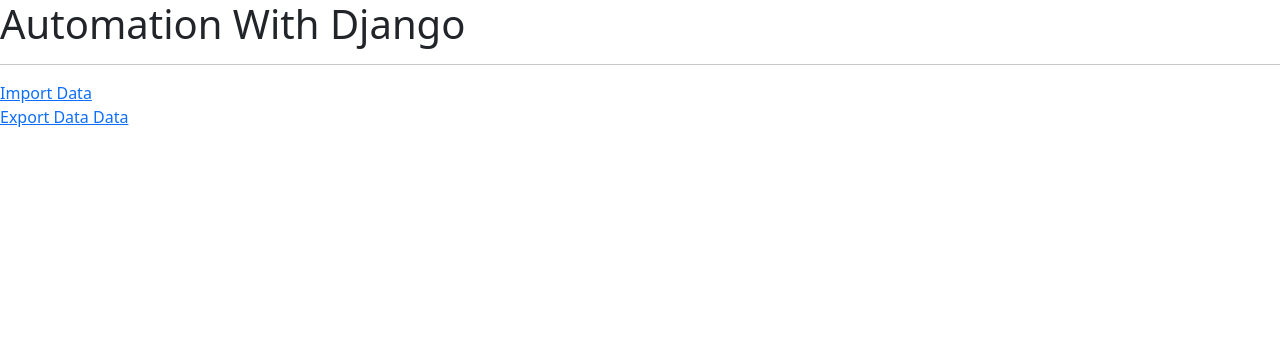
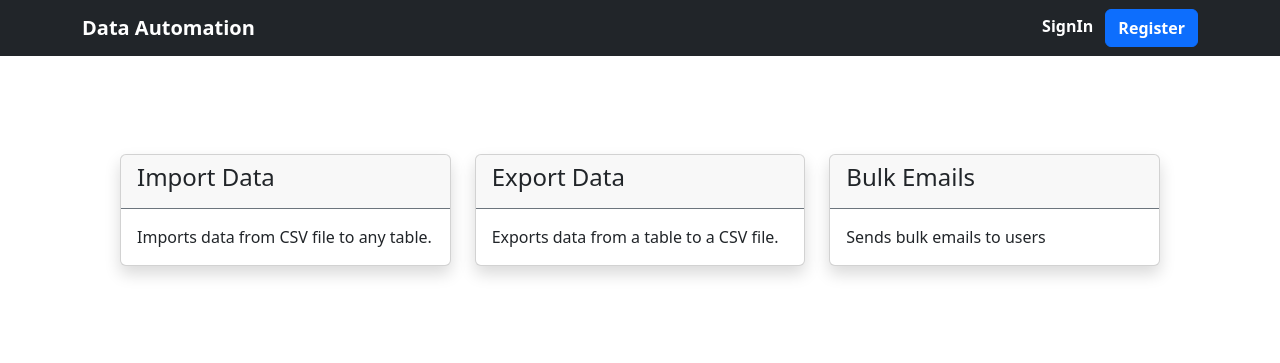
Before and after one commit to Siddharthbadal/djangoAutomationProject, a Django app: page / in a window 1280 px wide. Shown: the top 363 px of the page. Run offline with Django 5.2, Linux system fonts and the light colour scheme; parts of the project's set-up code (start-up, migrations or seed data) failed here and were passed over.

Commit message:
templates

```diff
--- /dev/null
+++ b/templates/base.html
@@ -0,0 +1,42 @@
+{% load static %}
+
+<!DOCTYPE html>
+<html lang="en">
+<head>
+    <meta charset="UTF-8">
+    <meta name="viewport" content="width=device-width, initial-scale=1.0">
+    <title>Data Automation</title>
+    <link href="https://cdn.jsdelivr.net/npm/bootstrap@5.3.3/dist/css/bootstrap.min.css" rel="stylesheet" integrity="sha384-QWTKZyjpPEjISv5WaRU9OFeRpok6YctnYmDr5pNlyT2bRjXh0JMhjY6hW+ALEwIH" crossorigin="anonymous">
+
+    <script src="https://cdn.jsdelivr.net/npm/bootstrap@5.0.2/dist/js/bootstrap.bundle.min.js" integrity="sha384-MrcW6ZMFYlzcLA8Nl+NtUVF0sA7MsXsP1UyJoMp4YLEuNSfAP+JcXn/tWtIaxVXM" crossorigin="anonymous"></script>
+
+</head>
+<body>
+    <!-- As a link -->
+<nav class="navbar navbar-dark bg-dark">
+    <div class="container">
+      <a class="navbar-brand fw-bolder" href="{% url 'home' %}">Data Automation</a>
+      <div>
+        <a class="text-white fw-bold text-bold float-right text-decoration-none p-2" href="">SignIn</a>
+      <a class=" text-white fw-bold float-right text-decoration-none btn btn-primary pr-3" href="">Register</a>
+      </div>
+
+
+
+    </div>
+  </nav>
+
+
+
+    {% block content %}
+
+
+    {% endblock %}
+
+
+
+
+
+    <script src="https://cdn.jsdelivr.net/npm/bootstrap@5.3.3/dist/js/bootstrap.bundle.min.js" integrity="sha384-YvpcrYf0tY3lHB60NNkmXc5s9fDVZLESaAA55NDzOxhy9GkcIdslK1eN7N6jIeHz" crossorigin="anonymous"></script>
+</body>
+</html>
--- a/templates/index.html
+++ b/templates/index.html
@@ -1,18 +1,101 @@
-<!doctype html>
-<html lang="en">
-  <head>
-    <meta charset="utf-8">
-    <meta name="viewport" content="width=device-width, initial-scale=1">
-    <title>Automation Django</title>
-    <link href="https://cdn.jsdelivr.net/npm/bootstrap@5.3.3/dist/css/bootstrap.min.css" rel="stylesheet" integrity="sha384-QWTKZyjpPEjISv5WaRU9OFeRpok6YctnYmDr5pNlyT2bRjXh0JMhjY6hW+ALEwIH" crossorigin="anonymous">
-  </head>
+{% extends 'base.html' %}
 
-  <body>
-    <h1>Automation With Django</h1>
-    <hr>
-    <a href="{% url 'import_data' %}">Import Data</a>
-    <br>
-    <a href="{% url 'export_data' %}">Export Data Data</a>
+
+  {% block content %}
+
+  <div class="container" style="padding: 50px;">
+    {% comment %} <h2 class="text-center">Data Automation</h2> {% endcomment %}
+    <div class="row pt-5">
+        <!-- Import data -->
+        <div class="col-md-4">
+            <a href="{% url 'import_data' %}" class="text-decoration-none text-dark">
+                <div class="card alert-primary shadow">
+                    <div class="card-header border-bottom border-secondary">
+                    <h4>Import Data</h4>
+                    </div>
+                    <div class="card-body">
+                    <p class="card-text">Imports data from CSV file to any table.</p>
+                    </div>
+                </div>
+            </a>
+        </div>
+        <!-- Export Data -->
+        <div class="col-md-4">
+            <a href="{% url 'export_data' %}" class="text-decoration-none text-dark">
+                <div class="card alert-success shadow">
+                    <div class="card-header border-bottom border-secondary">
+                    <h4>Export Data</h4>
+                    </div>
+                    <div class="card-body">
+                    <p class="card-text">Exports data from a  table to a CSV file.</p>
+                    </div>
+                </div>
+            </a>
+        </div>
+
+        <!-- Bulk Emails -->
+        <div class="col-md-4">
+            <a href="#" class="text-decoration-none text-dark">
+                <div class="card alert-danger shadow">
+                    <div class="card-header border-bottom border-secondary">
+                    <h4>Bulk Emails</h4>
+                    </div>
+                    <div class="card-body">
+                    <p class="card-text">Sends bulk emails to users</p>
+                    </div>
+                </div>
+               </a>
+                </div>
+        </div>
+
+    <div class="row pt-5">
+        <!-- Email Tracking -->
+        {% comment %} <div class="col-md-4">
+            <a href="#" class="text-decoration-none text-dark">
+                <div class="card alert-warning shadow">
+                    <div class="card-header border-bottom border-secondary">
+                    <h4>Email Tracking</h4>
+                    </div>
+                    <div class="card-body">
+                    <p class="card-text">Tracks emails and shows open and click rate</p>
+                    </div>
+                </div>
+            </a>
+        </div> {% endcomment %}
+
+
+{% comment %}
+     <!-- Compress Images -->
+        <div class="col-md-4">
+            <a href="#" class="text-decoration-none text-dark">
+                <div class="card alert-danger shadow">
+                    <div class="card-header border-bottom border-secondary">
+                    <h4>Compress Images</h4>
+                    </div>
+                    <div class="card-body">
+                    <p class="card-text">Compresses Image files and reduces the size</p>
+                    </div>
+                </div>
+            </a>
+        </div>
+
+
+
+     <!-- Web Scraping -->
+        <div class="col-md-4">
+            <a href="#" class="text-decoration-none text-dark">
+                <div class="card alert-warning shadow">
+                    <div class="card-header border-bottom border-secondary">
+                    <h4>Web Scraping</h4>
+                    </div>
+                    <div class="card-body">
+                    <p class="card-text">Scrapes websites for useful information</p>
+                    </div>
+                </div>
+            </a>
+        </div> {% endcomment %}
+    </div>
+</div>
 
 
 
@@ -22,19 +105,4 @@
 
 
 
-
-
-
-
-
-
-
-
-
-
-
-
-
-    <script src="https://cdn.jsdelivr.net/npm/bootstrap@5.3.3/dist/js/bootstrap.bundle.min.js" integrity="sha384-YvpcrYf0tY3lHB60NNkmXc5s9fDVZLESaAA55NDzOxhy9GkcIdslK1eN7N6jIeHz" crossorigin="anonymous"></script>
-  </body>
-</html>
+  {% endblock %}
```
Also changed, not shown: templates/dataentry/exportdata.html (+9 -22 lines), templates/dataentry/importdata.html (+8 -18 lines).
